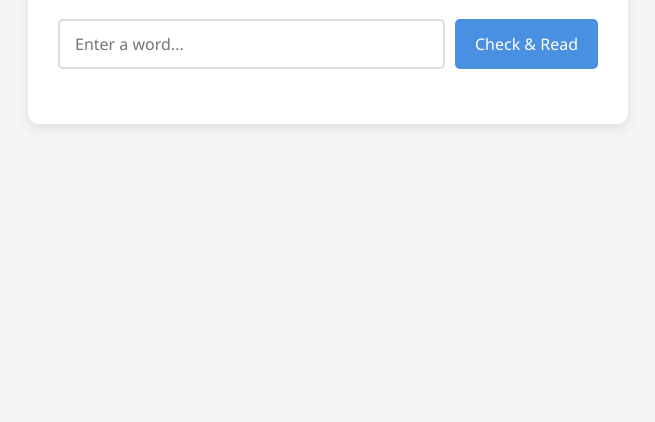
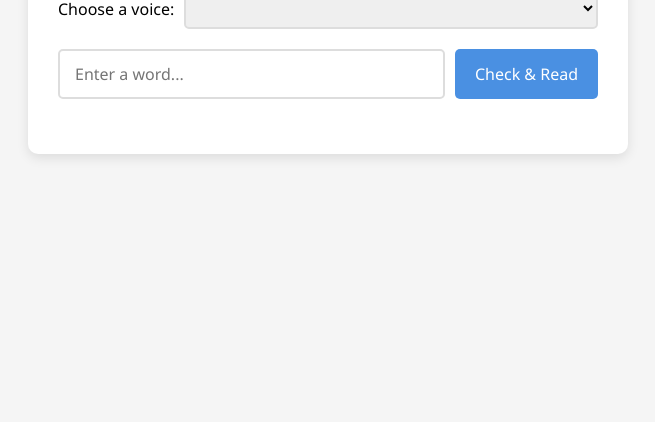
Before and after one commit to websimapi/websim-spell-checker-with-text-to-speech, a plain HTML site: page index.html in a window 1280 px wide. Shown: the part 378-800 px from the top of the page, without its empty margins (312-967 px from the left). Drawn offline with Linux system fonts and the light colour scheme.

Commit message:
v2: Allow me to choose which TTS voice is used default to English female

```diff
--- a/index.html
+++ b/index.html
@@ -8,6 +8,10 @@
 <body>
     <div class="container">
         <h1>Spell Checker with Text-to-Speech</h1>
+        <div class="voice-selector">
+            <label for="voice-select">Choose a voice:</label>
+            <select id="voice-select"></select>
+        </div>
         <div class="input-area">
             <input type="text" id="word-input" placeholder="Enter a word..." autocomplete="off">
             <button id="check-button">Check & Read</button>
--- a/script.js
+++ b/script.js
@@ -5,13 +5,55 @@ document.addEventListener('DOMContentLoaded', () => {
     const spellingFeedback = document.getElementById('spelling-feedback');
     const suggestionsContainer = document.getElementById('suggestions-container');
     const suggestionsList = document.getElementById('suggestions-list');
+    const voiceSelect = document.getElementById('voice-select');
 
     // Create speech synthesis instance
     const speechSynthesis = window.speechSynthesis;
+    let voices = [];
 
     // Check if the browser supports speech synthesis
     if (!speechSynthesis) {
         alert("Your browser doesn't support Text to Speech. Please try a different browser.");
+    }
+
+    // Function to populate voice options
+    function populateVoiceList() {
+        voices = speechSynthesis.getVoices();
+        voiceSelect.innerHTML = '';
+
+        let defaultVoice = null;
+        let englishFemaleVoices = voices.filter(voice =>
+            voice.lang.includes('en') && voice.name.toLowerCase().includes('female'));
+
+        // If no English female voices found, look for any English voice
+        if (englishFemaleVoices.length === 0) {
+            englishFemaleVoices = voices.filter(voice => voice.lang.includes('en'));
+        }
+
+        // Set default voice (English female if available)
+        if (englishFemaleVoices.length > 0) {
+            defaultVoice = englishFemaleVoices[0];
+        }
+
+        voices.forEach(voice => {
+            const option = document.createElement('option');
+            option.textContent = `${voice.name} (${voice.lang})`;
+            option.setAttribute('data-voice-uri', voice.voiceURI);
+
+            if (defaultVoice && voice.voiceURI === defaultVoice.voiceURI) {
+                option.selected = true;
+            }
+
+            voiceSelect.appendChild(option);
+        });
+    }
+
+    // Initialize voices
+    populateVoiceList();
+
+    // Chrome loads voices asynchronously
+    if (speechSynthesis.onvoiceschanged !== undefined) {
+        speechSynthesis.onvoiceschanged = populateVoiceList;
     }
 
     // Function to speak text
@@ -21,6 +63,14 @@ document.addEventListener('DOMContentLoaded', () => {
 
         // Create a new utterance
         const utterance = new SpeechSynthesisUtterance(text);
+
+        // Set the selected voice
+        const selectedOption = voiceSelect.selectedOptions[0].getAttribute('data-voice-uri');
+        const selectedVoice = voices.find(voice => voice.voiceURI === selectedOption);
+
+        if (selectedVoice) {
+            utterance.voice = selectedVoice;
+        }
 
         // Adjust settings if needed
         utterance.rate = 1.0; // Speed of speech (0.1 to 10)
--- a/styles.css
+++ b/styles.css
@@ -64,6 +64,26 @@ h1 {
     background-color: #3a7bc8;
 }
 
+.voice-selector {
+    margin-bottom: 20px;
+    display: flex;
+    align-items: center;
+    gap: 10px;
+}
+
+#voice-select {
+    padding: 8px;
+    border-radius: 5px;
+    border: 2px solid #ddd;
+    flex-grow: 1;
+    font-size: 14px;
+}
+
+#voice-select:focus {
+    border-color: #4a90e2;
+    outline: none;
+}
+
 .result-area {
     margin-top: 20px;
 }
```
